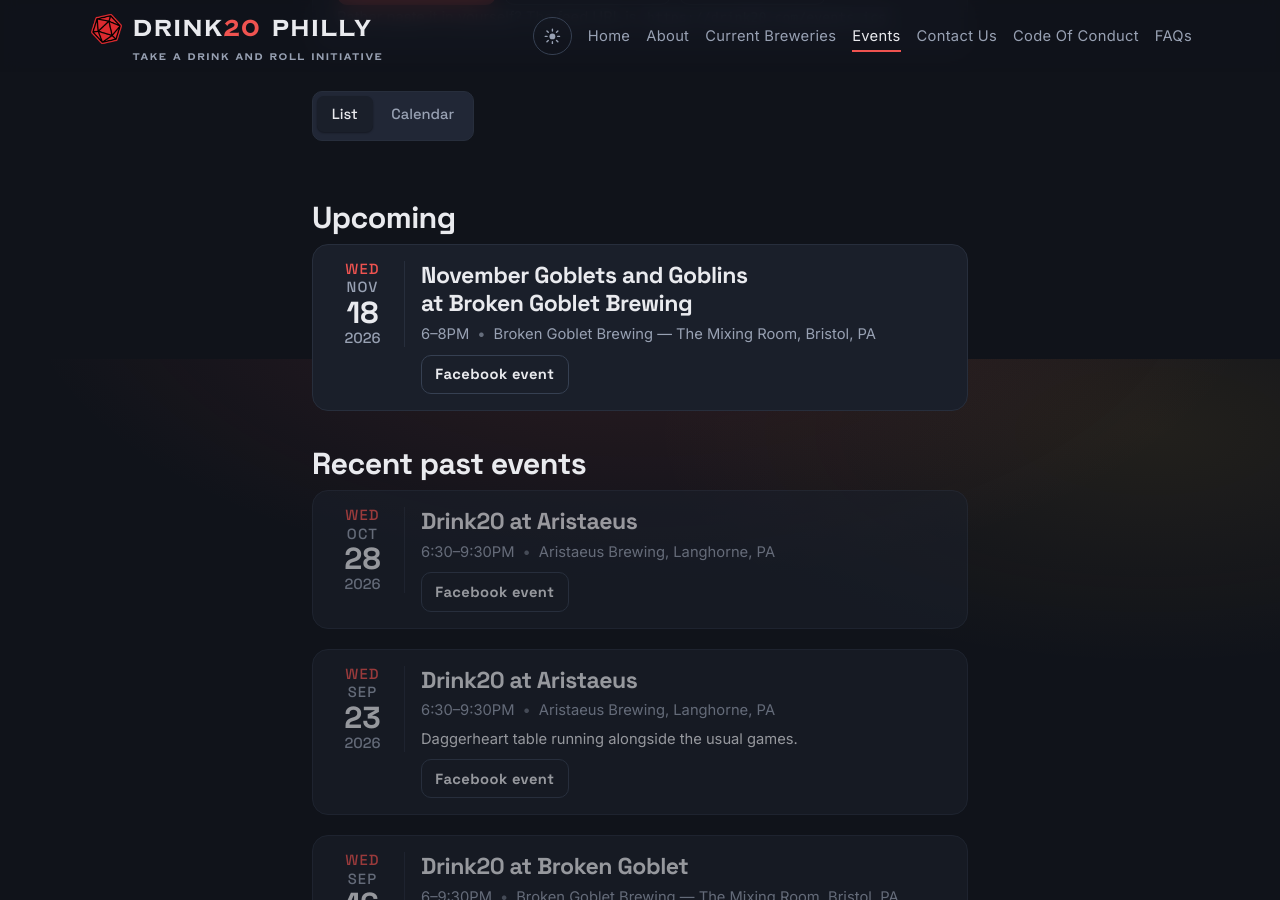
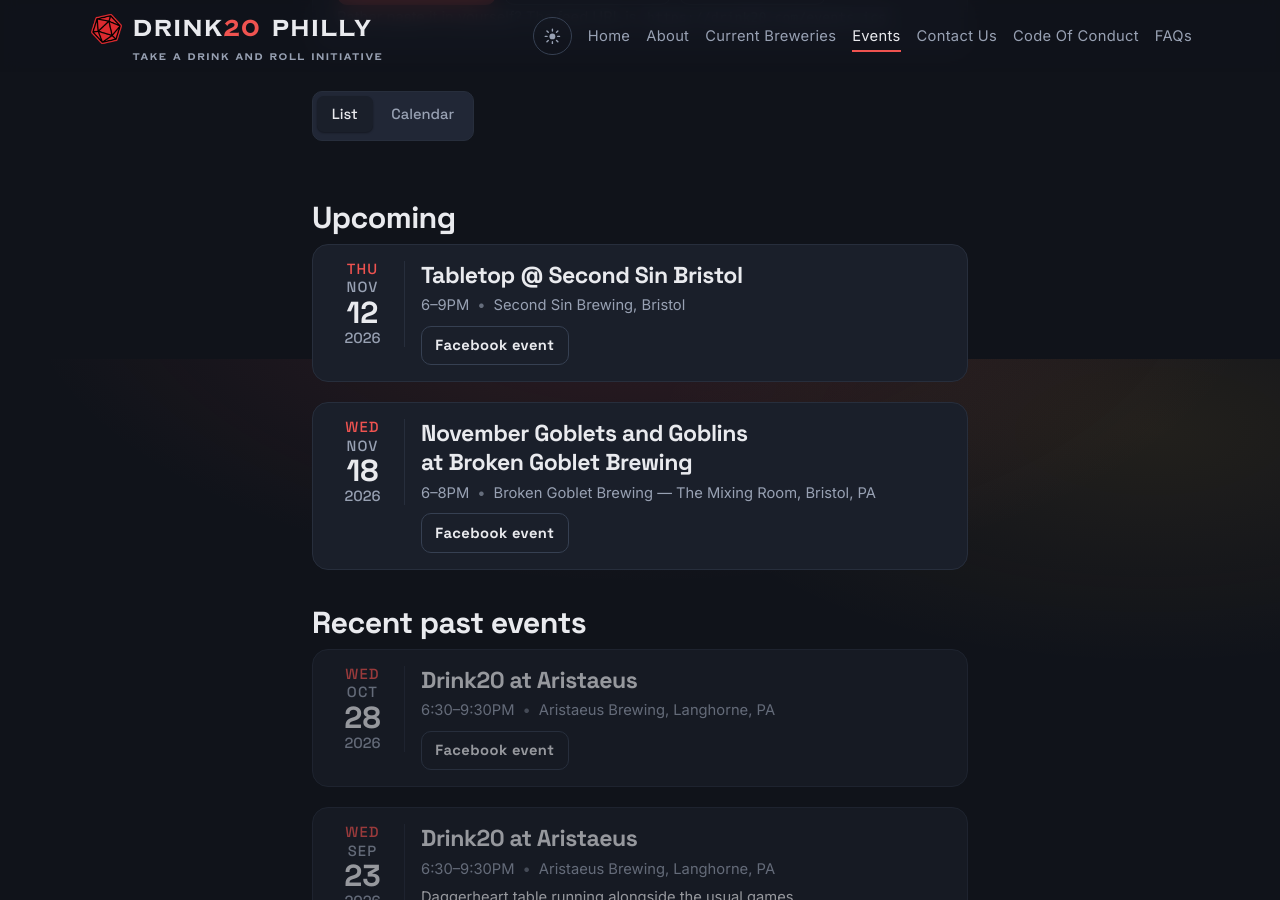
Before and after one commit to jmahlman/drink20.com, a Jekyll site: the page built from events.html, in a window 1280 px wide and 900 px high, scrolled down 541 px. Built offline with Jekyll 4.4.1, drawn with Linux system fonts in a browser that asks for light colours.

Commit message:
Add event: Tabletop @ Second Sin Bristol (#7)
From the "Add a game night" issue form.

```diff
--- a/_data/events.yml
+++ b/_data/events.yml
@@ -53,6 +53,13 @@
   location: Aristaeus Brewing, Langhorne, PA
   link: https://www.facebook.com/events/1205141508495450
 
+- title: "Tabletop @ Second Sin Bristol"
+  date: 2026-11-12
+  start: "18:00"
+  end: "21:00"
+  location: "Second Sin Brewing, Bristol"
+  link: "https://www.facebook.com/events/1679213350214858"
+
 - title: November Goblets and Goblins at Broken Goblet Brewing
   short: Goblets & Goblins
   date: 2026-11-18
```
